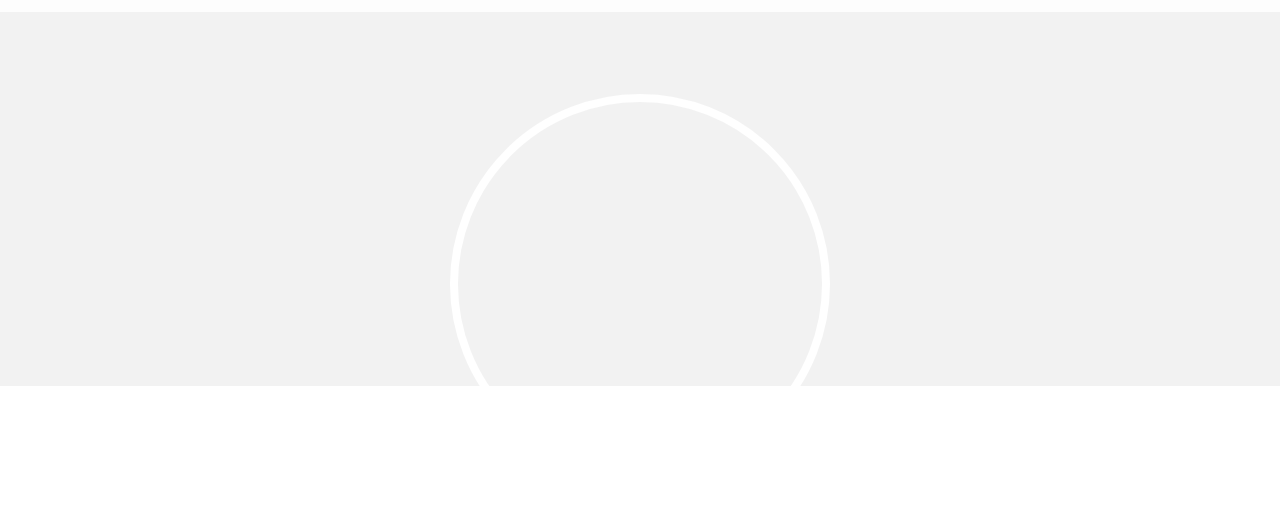
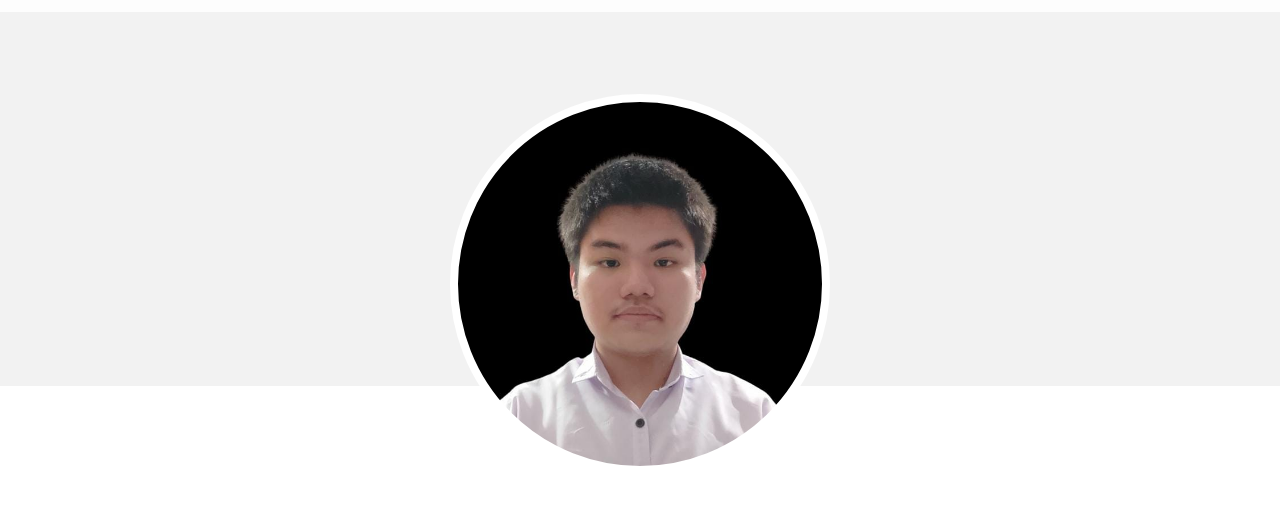
Before and after one commit to AurelLighT/latihan-portofolio, a plain HTML site: page index.html in a window 1280 px wide. Shown: the part 64-588 px from the top of the page. Drawn offline with nearby package versions, Linux system fonts and the light colour scheme; the site is published under a folder, as on GitHub Pages, so addresses that start at the root find nothing.

Commit message:
Update style.css

```diff
--- a/style.css
+++ b/style.css
@@ -78,7 +78,7 @@
 .image-frame {
   width: 380px;
   height: 380px;
-  background-image: url(/images/profile.jpg);
+  background-image: url(images/profile.jpg);
   background-position: center;
   background-size: cover;
   border: 8px solid #ffffff;
```
